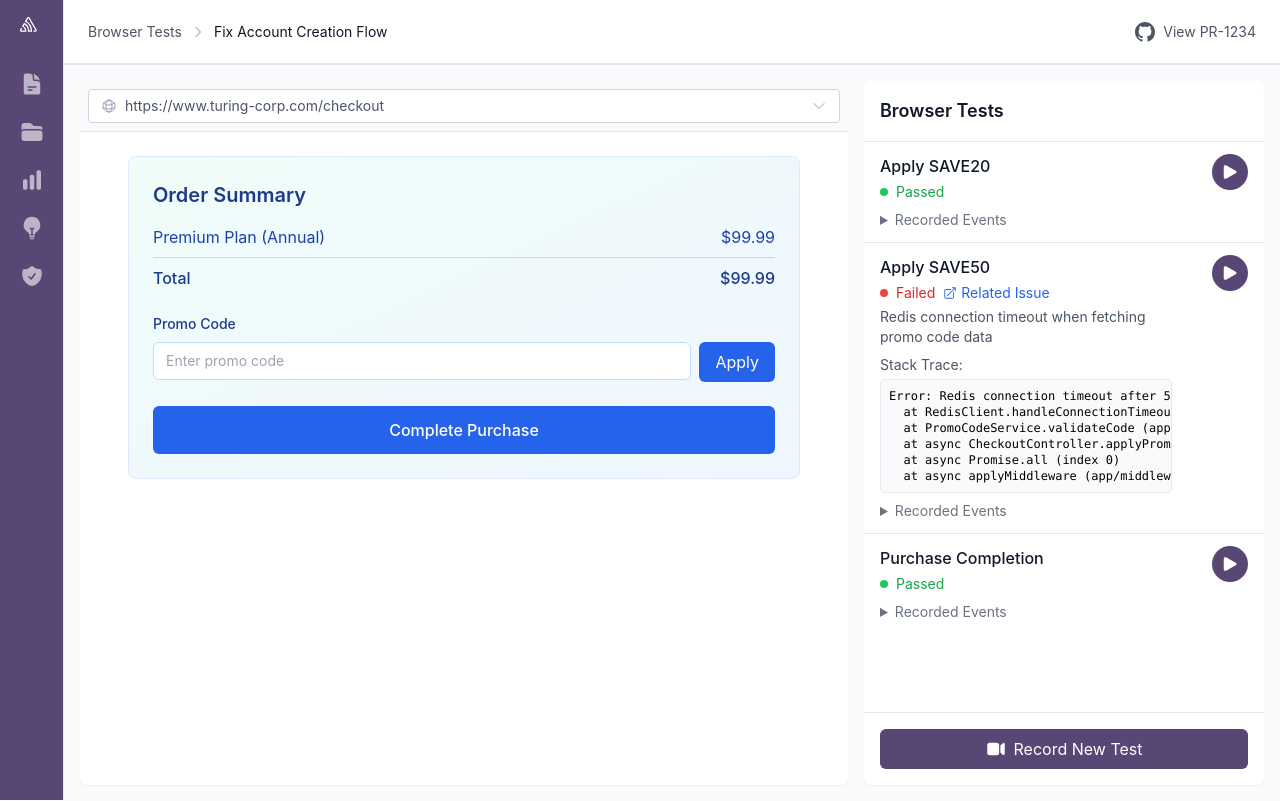
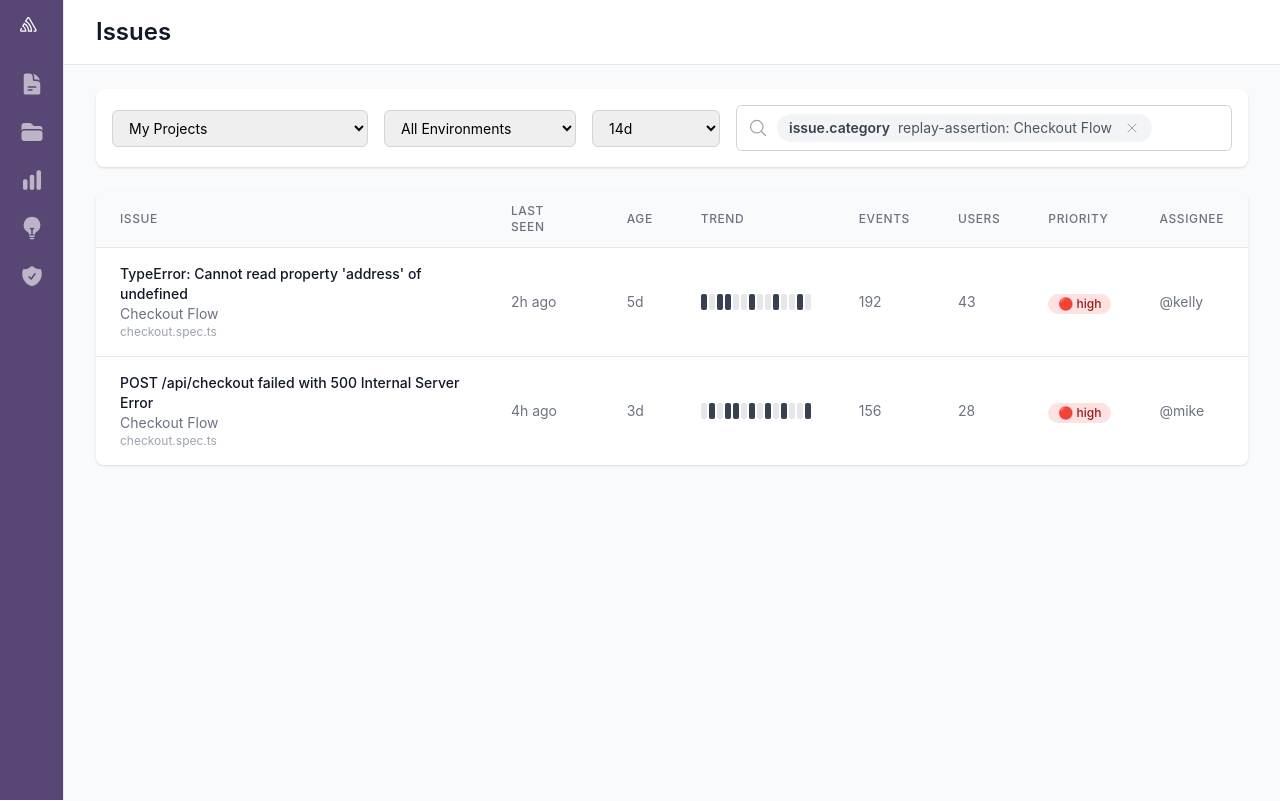
Before and after one commit to codecovdesign/synthetic_testing_prototype, a React (Vite) app: page /assertion-issues in a window 1280 px wide. Before the commit this address led to /. Built offline with nearby package versions, Linux system fonts and the light colour scheme.

Commit message:
Update assertion issues page with Sentry-style error messages

```diff
--- a/src/App.tsx
+++ b/src/App.tsx
@@ -12,6 +12,7 @@ import BrowserTestDetail from './components/SyntheticTests/BrowserTestDetail';
 import CreateTestPage from './components/SyntheticTests/CreateTestPage';
 import BrowserTestIssuesPage from './components/Issues/BrowserTestIssuesPage';
 import AssertionDetail from './components/SessionReplay/AssertionDetail';
+import AssertionIssuesPage from './components/Issues/AssertionIssuesPage';
 
 const App = () => {
   return (
@@ -25,6 +26,11 @@ const App = () => {
           <Route path="/session-replay" element={<SessionReplayView />} />
           <Route path="/session-replay/assertions" element={<SessionReplayView />} />
           <Route path="/assertion/:id" element={<AssertionDetail />} />
+          <Route path="/assertion-issues" element={
+            <Layout>
+              <AssertionIssuesPage />
+            </Layout>
+          } />
           <Route path="/browser-tests" element={
             <Layout>
               <BrowserTestsLayout>
--- a/src/components/Issues/AssertionIssuesPage.tsx
+++ b/src/components/Issues/AssertionIssuesPage.tsx
@@ -1,198 +1,207 @@
-import React, { useState, useEffect } from 'react';
-import { useLocation } from 'react-router-dom';
+import React, { useState } from 'react';
+import { MagnifyingGlassIcon, XMarkIcon } from '@heroicons/react/24/outline';
 
 interface Issue {
   id: string;
   title: string;
-  status: string;
+  testFile: string;
+  browserTestName: string;
+  lastSeen: string;
+  age: string;
+  trend: boolean[]; // Array of 14 days, true for failure, false for no activity
+  events: number;
+  users: number;
   priority: 'high' | 'medium' | 'low';
   assignee: string;
-  lastSeen: string;
-  firstSeen: string;
-  count: number;
-  testFile: string;
-  browserTestName: string;
-  age: string;
-  trend: boolean[];
-  events: number;
-  users: number;
   error: string;
   stack: string;
   url: string;
 }
 
-const mockAssertionIssues: Issue[] = [
+const mockIssues: Issue[] = [
   {
-    id: 'ISSUE-123',
-    title: 'Checkout Flow assertion failed: Promo code validation',
-    status: 'Open',
-    priority: 'high',
-    assignee: 'John Doe',
-    lastSeen: '2 hours ago',
-    firstSeen: '2 days ago',
-    count: 15,
+    id: '123',
+    title: 'TypeError: Cannot read property \'address\' of undefined',
     testFile: 'checkout.spec.ts',
-    browserTestName: 'Apply SAVE50',
+    browserTestName: 'Checkout Flow',
+    lastSeen: '2h ago',
     age: '5d',
     trend: [true, false, true, true, false, false, true, false, false, true, false, false, true, false],
     events: 192,
     users: 43,
-    error: 'TypeError: Cannot read properties of undefined (reading \'applyPromoCode\')',
-    stack: 'at applyPromoCode (checkout.js:45:12)\nat handlePromoCode (checkout.js:89:5)',
+    priority: 'high',
+    assignee: '@kelly',
+    error: 'TypeError: Cannot read property \'address\' of undefined',
+    stack: 'at verifyCartTotal (checkout.js:45:12)\nat runCheckoutFlow (checkout.js:89:5)',
     url: 'https://example.com/checkout'
   },
   {
-    id: 'ISSUE-127',
-    title: 'Checkout Flow assertion failed: Payment processing',
-    status: 'Open',
-    priority: 'high',
-    assignee: 'Jane Smith',
-    lastSeen: '1 day ago',
-    firstSeen: '3 days ago',
-    count: 8,
+    id: '127',
+    title: 'POST /api/checkout failed with 500 Internal Server Error',
     testFile: 'checkout.spec.ts',
-    browserTestName: 'Apply SAVE50',
+    browserTestName: 'Checkout Flow',
+    lastSeen: '4h ago',
     age: '3d',
     trend: [false, true, false, true, true, false, true, false, true, false, true, false, false, true],
     events: 156,
     users: 28,
-    error: 'ValidationError: Promo code has expired',
-    stack: 'at validatePromoCode (validation.js:23:8)\nat handlePromoCode (checkout.js:89:5)',
+    priority: 'high',
+    assignee: '@mike',
+    error: 'AssertionError: Expected element to be visible: By(css selector, ".shipping-address-form")',
+    stack: 'at verifyShippingForm (checkout.js:23:8)\nat runCheckoutFlow (checkout.js:89:5)',
     url: 'https://example.com/checkout'
   }
 ];
 
-const AssertionIssuesPage: React.FC = () => {
-  const [issues, setIssues] = useState<Issue[]>([]);
-  const [loading, setLoading] = useState(true);
-  const [filter, setFilter] = useState('issue.category replay-assertion: Checkout Flow');
-
-  useEffect(() => {
-    // Simulate API call
-    setLoading(true);
-    setTimeout(() => {
-      setIssues(mockAssertionIssues);
-      setLoading(false);
-    }, 500);
-  }, []);
+const AssertionIssuesPage = () => {
+  const [selectedProject, setSelectedProject] = useState('My Projects');
+  const [selectedEnv, setSelectedEnv] = useState('All Environments');
+  const [dateRange, setDateRange] = useState('14d');
+  const [searchQuery, setSearchQuery] = useState('replay-assertion');
 
   return (
     <div className="min-h-screen bg-gray-50">
-      <div className="max-w-7xl mx-auto px-4 sm:px-6 lg:px-8 py-8">
-        <div className="bg-white rounded-lg shadow">
       {/* Header */}
-          <div className="px-6 py-4 border-b border-gray-200">
-            <div className="flex items-center justify-between">
+      <div className="bg-white border-b border-gray-200">
+        <div className="px-4 sm:px-6 lg:px-8 py-4">
           <h1 className="text-2xl font-semibold text-gray-900">Issues</h1>
-              <div className="flex items-center space-x-4">
-                <button className="px-4 py-2 bg-blue-600 text-white rounded-md hover:bg-blue-700">
-                  New Issue
-                </button>
-                <button className="px-4 py-2 border border-gray-300 rounded-md hover:bg-gray-50">
-                  Export
+        </div>
+      </div>
+
+      <div className="max-w-full py-6 px-4 sm:px-6 lg:px-8">
+        <div className="space-y-6">
+          {/* Filters Row */}
+          <div className="bg-white rounded-lg shadow p-4 flex items-center gap-4">
+            <div className="relative w-64">
+              <select
+                value={selectedProject}
+                onChange={(e) => setSelectedProject(e.target.value)}
+                className="block w-full pl-3 pr-10 py-2 text-sm border border-gray-300 rounded-md focus:outline-none focus:ring-1 focus:ring-[#584774] focus:border-[#584774]"
+              >
+                <option value="My Projects">My Projects</option>
+                <option value="All Projects">All Projects</option>
+                <option value="Recent Projects">Recent Projects</option>
+              </select>
+            </div>
+            <div className="relative w-48">
+              <select
+                value={selectedEnv}
+                onChange={(e) => setSelectedEnv(e.target.value)}
+                className="block w-full pl-3 pr-10 py-2 text-sm border border-gray-300 rounded-md focus:outline-none focus:ring-1 focus:ring-[#584774] focus:border-[#584774]"
+              >
+                <option value="All Environments">All Environments</option>
+                <option value="Production">Production</option>
+                <option value="Staging">Staging</option>
+                <option value="Development">Development</option>
+              </select>
+            </div>
+            <div className="relative w-32">
+              <select
+                value={dateRange}
+                onChange={(e) => setDateRange(e.target.value)}
+                className="block w-full pl-3 pr-10 py-2 text-sm border border-gray-300 rounded-md focus:outline-none focus:ring-1 focus:ring-[#584774] focus:border-[#584774]"
+              >
+                <option value="14d">14d</option>
+                <option value="7d">7d</option>
+                <option value="30d">30d</option>
+              </select>
+            </div>
+            <div className="flex-1">
+              <div className="relative">
+                <MagnifyingGlassIcon className="absolute left-3 top-1/2 transform -translate-y-1/2 h-5 w-5 text-gray-400" />
+                <div className="flex items-center pl-10 pr-4 py-2 border border-gray-300 rounded-md focus-within:ring-1 focus-within:ring-[#584774] focus-within:border-[#584774]">
+                  <div className="flex items-center gap-2 bg-gray-100 rounded-full px-3 py-1">
+                    <span className="text-sm font-semibold text-gray-700">issue.category</span>
+                    <span className="text-sm text-gray-600">replay-assertion: Checkout Flow</span>
+                    <button
+                      onClick={() => setSearchQuery('')}
+                      className="ml-1 text-gray-400 hover:text-gray-600"
+                    >
+                      <XMarkIcon className="h-4 w-4" />
                     </button>
                   </div>
                 </div>
               </div>
-
-          {/* Filter Bar */}
-          <div className="px-6 py-4 border-b border-gray-200">
-            <div className="flex items-center space-x-4">
-              <div className="flex-1">
-                <input
-                  type="text"
-                  value={filter}
-                  onChange={(e) => setFilter(e.target.value)}
-                  placeholder="Filter issues..."
-                  className="w-full px-4 py-2 border border-gray-300 rounded-md focus:outline-none focus:ring-2 focus:ring-blue-500"
-                />
-              </div>
-              <button className="px-4 py-2 bg-gray-100 text-gray-700 rounded-md hover:bg-gray-200">
-                Clear
-              </button>
             </div>
           </div>
 
           {/* Issues Table */}
-          <div className="overflow-x-auto">
+          <div className="bg-white rounded-lg shadow overflow-hidden">
             <table className="min-w-full divide-y divide-gray-200">
               <thead className="bg-gray-50">
                 <tr>
-                  <th className="px-6 py-3 text-left text-xs font-medium text-gray-500 uppercase tracking-wider">
+                  <th scope="col" className="px-6 py-3 text-left text-xs font-medium text-gray-500 uppercase tracking-wider">
                     Issue
                   </th>
-                  <th className="px-6 py-3 text-left text-xs font-medium text-gray-500 uppercase tracking-wider">
-                    Status
+                  <th scope="col" className="px-6 py-3 text-left text-xs font-medium text-gray-500 uppercase tracking-wider">
+                    Last Seen
                   </th>
-                  <th className="px-6 py-3 text-left text-xs font-medium text-gray-500 uppercase tracking-wider">
+                  <th scope="col" className="px-6 py-3 text-left text-xs font-medium text-gray-500 uppercase tracking-wider">
+                    Age
+                  </th>
+                  <th scope="col" className="px-6 py-3 text-left text-xs font-medium text-gray-500 uppercase tracking-wider">
+                    Trend
+                  </th>
+                  <th scope="col" className="px-6 py-3 text-left text-xs font-medium text-gray-500 uppercase tracking-wider">
+                    Events
+                  </th>
+                  <th scope="col" className="px-6 py-3 text-left text-xs font-medium text-gray-500 uppercase tracking-wider">
+                    Users
+                  </th>
+                  <th scope="col" className="px-6 py-3 text-left text-xs font-medium text-gray-500 uppercase tracking-wider">
                     Priority
                   </th>
-                  <th className="px-6 py-3 text-left text-xs font-medium text-gray-500 uppercase tracking-wider">
+                  <th scope="col" className="px-6 py-3 text-left text-xs font-medium text-gray-500 uppercase tracking-wider">
                     Assignee
-                  </th>
-                  <th className="px-6 py-3 text-left text-xs font-medium text-gray-500 uppercase tracking-wider">
-                    Last Seen
-                  </th>
-                  <th className="px-6 py-3 text-left text-xs font-medium text-gray-500 uppercase tracking-wider">
-                    First Seen
-                  </th>
-                  <th className="px-6 py-3 text-left text-xs font-medium text-gray-500 uppercase tracking-wider">
-                    Count
                   </th>
                 </tr>
               </thead>
               <tbody className="bg-white divide-y divide-gray-200">
-                {loading ? (
-                  <tr>
-                    <td colSpan={7} className="px-6 py-4 text-center text-gray-500">
-                      Loading...
-                    </td>
-                  </tr>
-                ) : issues.length === 0 ? (
-                  <tr>
-                    <td colSpan={7} className="px-6 py-4 text-center text-gray-500">
-                      No issues found
-                    </td>
-                  </tr>
-                ) : (
-                  issues.map((issue) => (
+                {mockIssues.map((issue) => (
                   <tr key={issue.id} className="hover:bg-gray-50">
-                      <td className="px-6 py-4 whitespace-nowrap">
-                        <div className="flex items-center">
-                          <div className="flex-shrink-0 h-10 w-10">
-                            <div className="h-10 w-10 rounded-full bg-gray-200 flex items-center justify-center">
-                              <span className="text-gray-500">I</span>
-                            </div>
-                          </div>
-                          <div className="ml-4">
-                            <div className="text-sm font-medium text-gray-900">{issue.id}</div>
-                            <div className="text-sm text-gray-500">{issue.title}</div>
-                          </div>
-                        </div>
-                      </td>
-                      <td className="px-6 py-4 whitespace-nowrap">
-                        <span className="px-2 inline-flex text-xs leading-5 font-semibold rounded-full bg-green-100 text-green-800">
-                          {issue.status}
-                        </span>
-                      </td>
-                      <td className="px-6 py-4 whitespace-nowrap text-sm text-gray-500">
-                        {issue.priority === 'high' ? '🔴' : issue.priority === 'medium' ? '🟠' : '🟢'} {issue.priority}
-                      </td>
-                      <td className="px-6 py-4 whitespace-nowrap text-sm text-gray-500">
-                        {issue.assignee}
+                    <td className="px-6 py-4">
+                      <div className="text-sm font-medium text-gray-900">{issue.title}</div>
+                      <div className="text-sm text-gray-500">{issue.browserTestName}</div>
+                      <div className="text-xs text-gray-400">{issue.testFile}</div>
                     </td>
                     <td className="px-6 py-4 whitespace-nowrap text-sm text-gray-500">
                       {issue.lastSeen}
                     </td>
                     <td className="px-6 py-4 whitespace-nowrap text-sm text-gray-500">
-                        {issue.firstSeen}
+                      {issue.age}
+                    </td>
+                    <td className="px-6 py-4 whitespace-nowrap">
+                      <div className="flex items-center space-x-0.5">
+                        {issue.trend.map((hasFailure, index) => (
+                          <div
+                            key={index}
+                            className={`w-1.5 h-4 rounded-sm ${
+                              hasFailure ? 'bg-gray-700' : 'bg-gray-200'
+                            }`}
+                          />
+                        ))}
+                      </div>
                     </td>
                     <td className="px-6 py-4 whitespace-nowrap text-sm text-gray-500">
-                        {issue.count}
+                      {issue.events}
+                    </td>
+                    <td className="px-6 py-4 whitespace-nowrap text-sm text-gray-500">
+                      {issue.users}
+                    </td>
+                    <td className="px-6 py-4 whitespace-nowrap">
+                      <span className={`inline-flex items-center px-2.5 py-0.5 rounded-full text-xs font-medium ${
+                        issue.priority === 'high' ? 'bg-red-100 text-red-800' :
+                        issue.priority === 'medium' ? 'bg-yellow-100 text-yellow-800' :
+                        'bg-green-100 text-green-800'
+                      }`}>
+                        {issue.priority === 'high' ? '🔴' : issue.priority === 'medium' ? '🟠' : '🟢'} {issue.priority}
+                      </span>
+                    </td>
+                    <td className="px-6 py-4 whitespace-nowrap text-sm text-gray-500">
+                      {issue.assignee}
                     </td>
                   </tr>
-                  ))
-                )}
+                ))}
               </tbody>
             </table>
           </div>
```
Lines whose indentation alone changed are shown as unchanged.
